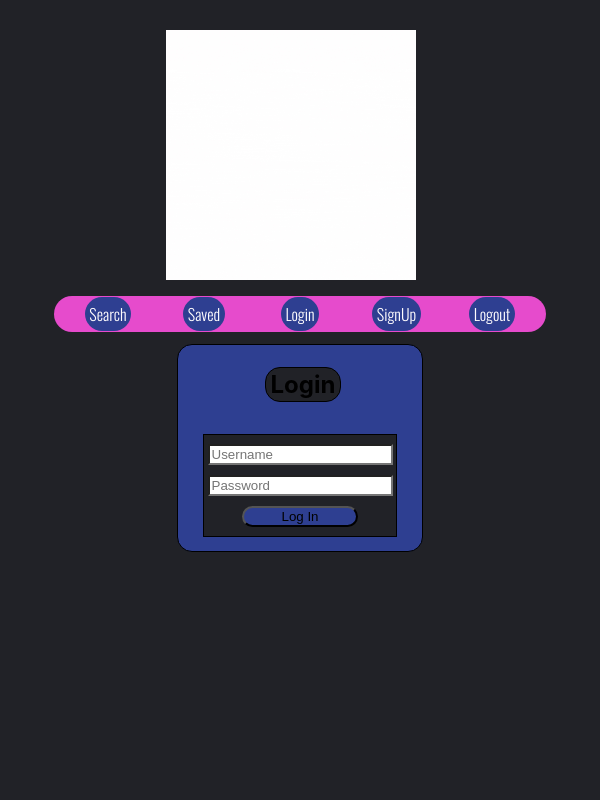
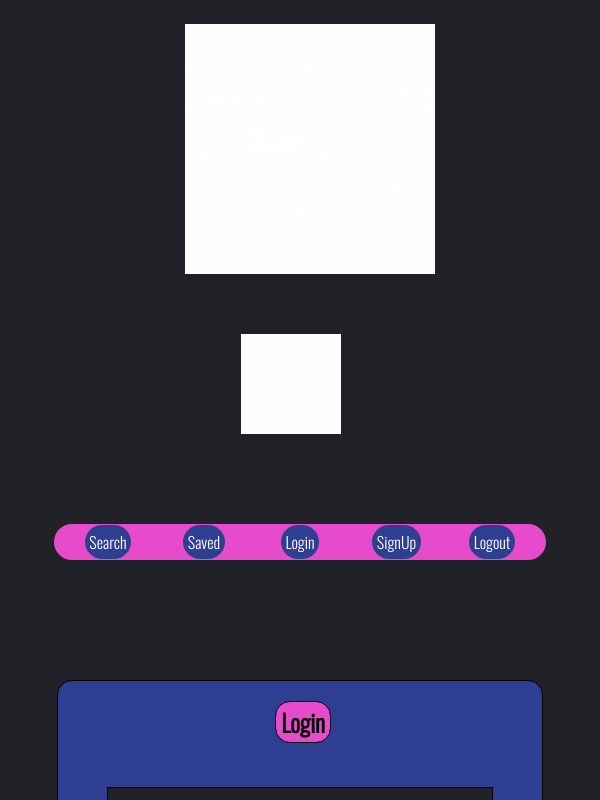
Before and after one commit to ZacharyJSwatfigure/Gym-Bunny, a React (Create React App) app in the folder client/: page / in a window 600 px wide. Shown: the top 800 px of the page. Built offline with nearby package versions, Linux system fonts and the light colour scheme.

Commit message:
mobile optimized

```diff
--- a/client/src/App.js
+++ b/client/src/App.js
@@ -2,24 +2,22 @@ import './App.css';
 import './style/header.css';
 import NavContainer from './NavContainer';
 import bunny from './img/gymBunnyLogoMedium.gif';
+import bunnySm from './img/gymBunnyLogoSmall.gif';
+
 // import WorkoutList from './components/PracticeAPI';
 
 function App() {
   return (
     <div className="App">
       {/* this is the nav header container */}
+      <img className='imgMed' src={bunny}></img>
+      <img className='imgSm' src={bunnySm}></img>
+
       <header className="allHolder">
-        {/* this is the container holding title and logo */}
-        <section className="imageAndTitle">
-          {/* this is the logo container */}
-          <section className="logo">
-            <img src = { bunny }></img>
-          </section>
-
-        </section>
 
 
-        <NavContainer/>
+
+        <NavContainer />
 
       </header>
       {/* <WorkoutList /> */}
--- a/client/src/style/Login.css
+++ b/client/src/style/Login.css
@@ -1,4 +1,3 @@
-
 .loginAllHolder {
 
     display: flex;
@@ -12,7 +11,7 @@
     height: 40%;
     margin: 0 auto;
     margin-bottom: 5%;
-    background-color: rgb(46,63,145);
+    background-color: rgb(46, 63, 145);
 }
 
 button:hover {
@@ -20,7 +19,7 @@ button:hover {
 }
 
 .greetingHolder {
-    background-color: rgb(46,63,145);
+    background-color: rgb(46, 63, 145);
 }
 
 .greeting {
@@ -28,6 +27,8 @@ button:hover {
     border: 1px solid;
     border-radius: 15px;
     width: 100%;
+    font-family: 'Oswald', sans-serif;
+    background-color: rgb(230, 75, 204);
 }
 
 
@@ -41,6 +42,7 @@ button:hover {
     height: 80%;
     margin: 5%;
 
+
 }
 
 .userInput {
@@ -48,12 +50,29 @@ button:hover {
     background-color: white;
 }
 
-.loginBtn{
+.loginBtn {
     border-radius: 15px;
-    margin-top: 5%;
+    margin-top: 7%;
     margin-bottom: 5%;
     width: 60%;
     height: 100%;
-    background-color: rgb(46,63,145);
+    background-color: rgb(230, 75, 204);
+    font-family: 'Oswald', sans-serif;
+    font-size: 20px;
 
 }
+
+@media only screen and (max-width: 600px) {
+    .loginAllHolder {
+        margin-top: 20%;
+        width: 80%;
+        height: 300px;
+    }
+    .loginBtn {
+        height: 20%;
+    }
+    .userInput {
+        height: 20px;
+    }
+
+}
--- a/client/src/style/SignUp.css
+++ b/client/src/style/SignUp.css
@@ -48,5 +48,5 @@ button:hover {
     margin-bottom: 5%;
     width: 60%;
     height: 100%;
-    background-color: rgb(43, 135, 151);
+    background-color: rgb(230, 75, 204);
 }
--- a/client/src/style/header.css
+++ b/client/src/style/header.css
@@ -17,19 +17,6 @@ li:hover {
 }
 
 
-.titleHolder {
-    background-color: rgb(73, 174, 216);
-}
-
-.logo {
-    margin: 0 auto;
-    position: relative;
-    background-color: transparent;
-    animation-name: titleMove;
-    animation-duration: 8s;
-    animation-iteration-count: infinite;
-}
-
 .navbarUl {
     list-style: none;
     display: flex;
@@ -38,7 +25,7 @@ li:hover {
     flex-direction: row;
     width: 80%;
     margin-bottom: 2%;
-    margin-top: 2%;
+    margin-top: .5%;
     padding: 1%;
     border-radius: 20px;
     background-color: rgb(230, 75, 204);
@@ -88,3 +75,41 @@ li:hover {
         top: 0px;
     }
 }
+
+.imgSm {
+    display: none;
+    margin: 0 auto;
+    position: relative;
+    background-color: transparent;
+    animation-name: titleMove;
+    animation-duration: 8s;
+    animation-iteration-count: infinite;
+}
+
+.imgMed {
+    display: none;
+    margin: 0 auto;
+    margin-top: 4%;
+    position: relative;
+    background-color: transparent;
+    animation-name: titleMove;
+    animation-duration: 8s;
+    animation-iteration-count: infinite;
+}
+
+@media only screen and (max-width: 600px) {
+    .imgSm {
+        display: flex;
+        margin-top: 10%;
+    }
+    .navbarUl {
+        margin-top: 10%;
+    }
+}
+
+@media only screen and (min-width: 600px) {
+    .imgMed {
+        display: flex;
+    }
+
+}
```
Also changed, not shown: client/src/img/gymBunnyLogoSmall.gif (added).
